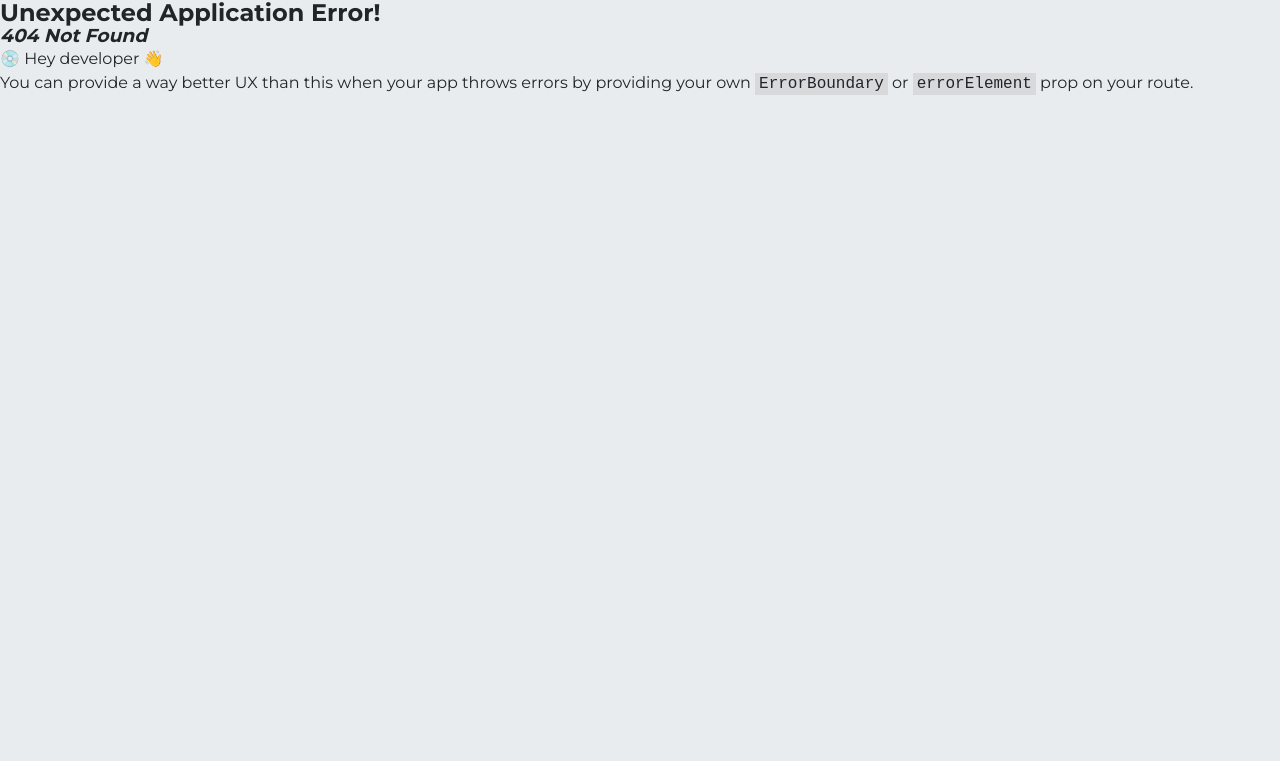
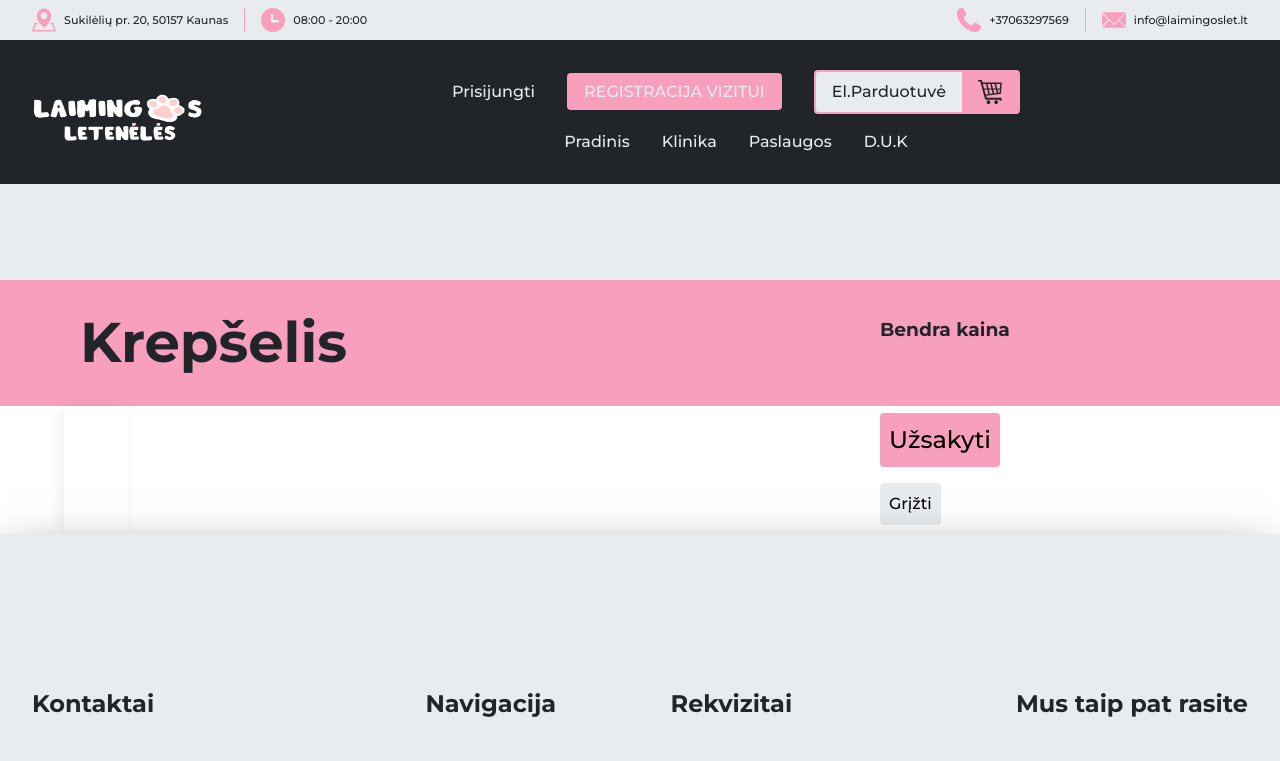
Before and after one commit to Jasiuka/vet-clinic, a React (Vite) app: page /krepselis in a window 1280 px wide. Before the commit this address had no page. Shown: the top 761 px of the page. Built offline with nearby package versions, Linux system fonts and the light colour scheme.

Commit message:
checkout page

```diff
--- a/server.js
+++ b/server.js
@@ -164,7 +164,7 @@ const getAppointments = async () => {
 
 const getProducts = async () => {
   let connection;
-  const query = `SELECT products.title, products.price, products.category, products.imagePath, manufacturer.mName FROM products LEFT JOIN manufacturer ON products.manufacturer = manufacturer.id`;
+  const query = `SELECT products.id, products.title, products.price, products.category, products.imagePath, manufacturer.mName FROM products LEFT JOIN manufacturer ON products.manufacturer = manufacturer.id`;
   connection = await pool.getConnection();
   const results = await connection.query(query);
   connection.end();
--- a/src/components/header/cart-dropdown/cart-dropdown.component.jsx
+++ b/src/components/header/cart-dropdown/cart-dropdown.component.jsx
@@ -31,7 +31,9 @@ export const CartDropdown = ({ isCartOpen }) => {
               Iš viso suma: {totalSum.toFixed(2)}
               {"€"}
             </p>
-            <Link className="cart-dropdown__bottom-button">Pirkti &gt;</Link>
+            <Link className="cart-dropdown__bottom-button" to={"/krepselis"}>
+              Pirkti &gt;
+            </Link>
           </div>
         </>
       )}
--- a/src/main.jsx
+++ b/src/main.jsx
@@ -30,6 +30,7 @@ import AppointmentPage from "./pages/appointment/appointment.page.jsx";
 import ShopPage from "./pages/shop/shop.page.jsx";
 import Pets from "./pages/auth-users/pets/pets.page.jsx";
 import PetPage from "./pages/auth-users/pets/pet-page/pet-page.jsx";
+import Checkout from "./pages/shop/checkout/checkout.page.jsx";
 import Control from "./pages/admin/control.page.jsx";
 const router = createBrowserRouter([
   {
@@ -127,6 +128,14 @@ const router = createBrowserRouter([
     ),
   },
   {
+    path: "/krepselis",
+    element: (
+      <Layout>
+        <Checkout />
+      </Layout>
+    ),
+  },
+  {
     path: "/valdymas",
     element: <Control />,
   },
--- a/src/pages/auth-users/pets/pet-page/pet-history.component.jsx
+++ b/src/pages/auth-users/pets/pet-page/pet-history.component.jsx
@@ -12,7 +12,7 @@ export const PetHistory = ({ id }) => {
     <div className="pet-page__history">
       <h2 className="pet-page__box-heading">Istorija</h2>
       <div className="pet-page__history-items">
-        {history[0]?.title ? (
+        {history[0]?.diagnosisDescription ? (
           history.map((historyItem, index) => {
             return (
               <div key={index} className="pet-page__history-item">
--- /dev/null
+++ b/src/pages/shop/checkout/checkout-cart-item.component.jsx
@@ -0,0 +1,34 @@
+import PropTypes from "prop-types";
+import { useDispatch } from "react-redux";
+import {
+  removeCartItem,
+  addItemToCart,
+} from "../../../store/cart/cart.reducer";
+export const CheckoutCartItem = ({ itemUrl, itemTitle, quantity, itemId }) => {
+  const dispatch = useDispatch();
+  const handleRemoveClick = (id) => dispatch(removeCartItem(id));
+  const handleIncrement = (id) => dispatch(addItemToCart(id));
+  return (
+    <div className="checkout__cart-item">
+      <img className="checkout__cart-item--image" src={itemUrl} />
+      <div className="checkout__cart-item--details">
+        <h2 className="checkout__cart-item--title">{itemTitle}</h2>
+      </div>
+      <div className="checkout__cart-item--quantity-box">
+        <button title="Atimti">-</button>
+        <p>{quantity}</p>
+        <button title="Pridėti">+</button>
+      </div>
+      <button onClick={handleRemoveClick} className="Panaikinti prekę">
+        X
+      </button>
+    </div>
+  );
+};
+CheckoutCartItem.propTypes = {
+  itemUrl: PropTypes.string,
+  itemTitle: PropTypes.string,
+  quantity: PropTypes.number,
+  itemId: PropTypes.number,
+};
+export default CheckoutCartItem;
--- a/src/pages/shop/checkout/checkout.page.jsx
+++ b/src/pages/shop/checkout/checkout.page.jsx
@@ -1,3 +1,44 @@
-export const Checkout = () => {};
+import { CheckoutCartItem } from "./checkout-cart-item.component";
+import { useSelector } from "react-redux";
+import "./checkout.style.css";
+export const Checkout = () => {
+  const cartItems = useSelector((state) => state.cart.cartItems);
+
+  const totalSum = cartItems.reduce(
+    (ac, cartItem) => ac + cartItem.price * cartItem.quantity,
+    0
+  );
+
+  return (
+    <main className="checkout">
+      <h1 className="page-heading for-observer">Krepšelis</h1>
+      <div className="checkout__inner">
+        <div className="checkout__cart-items">
+          {cartItems.map((item, index) => (
+            <CheckoutCartItem
+              key={index}
+              itemId={item.id}
+              itemTitle={item.title}
+              itemUrl={item.image}
+              quantity={item.quantity}
+            />
+          ))}
+        </div>
+        <div className="checkout__side">
+          <div className="checkout__side-contents">
+            <h3>Bendra kaina</h3>
+            <p className="checkout-total">{totalSum.toFixed(2)}€</p>
+            <button className="checkout-proceed" title={"Užsakyti"}>
+              Užsakyti
+            </button>
+            <button className="checkout-back" title={"Grįžti"}>
+              Grįžti
+            </button>
+          </div>
+        </div>
+      </div>
+    </main>
+  );
+};
 
 export default Checkout;
--- /dev/null
+++ b/src/pages/shop/checkout/checkout.style.css
@@ -0,0 +1,125 @@
+.checkout {
+  background-color: #fff;
+}
+
+.checkout__inner {
+  display: flex;
+  width: 100%;
+}
+
+.checkout__cart-items {
+  padding: var(--section-padding-top-bottom) var(--side-paddings);
+  display: flex;
+  flex-direction: column;
+  align-items: baseline;
+  gap: calc(var(--gap-lg) + var(--gap-lg));
+  max-width: 70%;
+}
+
+.checkout__side {
+  position: relative;
+  padding: var(--el-pd-lg);
+  max-width: 30%;
+  box-shadow: -3px 0px 15px -3px rgba(0, 0, 0, 0.1);
+}
+
+.checkout__side-contents {
+  position: fixed;
+  top: 40%;
+  right: 20%;
+  max-width: 100%;
+  display: flex;
+  flex-direction: column;
+  align-items: baseline;
+}
+
+.checkout-proceed {
+  border: 1px solid transparent;
+  background-color: var(--accent-color);
+  border-radius: var(--common-border-radius);
+  font-size: var(--font-sm-to-md);
+  padding: var(--el-pd-sm);
+  margin-bottom: var(--gap-md);
+  font-weight: 500;
+  transition: var(--main-transition);
+}
+
+.checkout-proceed:hover {
+  transform: scale(1.05);
+  background-color: #fff;
+  border: 1px solid var(--dark-grey);
+}
+
+.checkout-back {
+  border: 1px solid transparent;
+  background-color: var(--light-grey);
+  border-radius: var(--common-border-radius);
+  font-size: var(--font-sm);
+  padding: var(--el-pd-sm);
+  font-weight: 500;
+  transition: var(--main-transition);
+}
+
+.checkout-back:hover {
+  transform: scale(0.95);
+  background-color: #eae6e6;
+  border: 1px solid var(--dark-grey);
+}
+
+.checkout-total {
+  font-weight: 500;
+  font-size: var(--font-lg);
+  color: var(--accent-color);
+}
+
+.checkout__cart-item {
+  border-radius: var(--common-border-radius);
+  min-width: 100%;
+  padding: var(--el-pd-lg);
+  display: flex;
+  align-items: center;
+  gap: var(--gap-md);
+  box-shadow: 0px 4px 15px -3px rgba(0, 0, 0, 0.1);
+  max-height: 10rem;
+}
+
+.checkout__cart-item--image {
+  width: 8rem;
+  height: 100%;
+  object-fit: contain;
+}
+
+.checkout__cart-item--details {
+  display: flex;
+  align-items: center;
+  flex: 1;
+  gap: var(--gap-lg);
+}
+
+.checkout__cart-item--quantity-box {
+  display: flex;
+  align-items: center;
+  gap: var(--gap-md);
+}
+
+.checkout__cart-item--quantity-box p {
+  font-weight: 600;
+}
+
+.checkout__cart-item button {
+  font-size: var(--font-sm);
+  background-color: var(--accent-color);
+  font-weight: 500;
+  border: none;
+  padding: var(--el-pd-md);
+  cursor: pointer;
+  border-radius: var(--common-border-radius);
+  border: 1px solid transparent;
+  transition: var(--main-transition);
+}
+
+.checkout__cart-item button:hover {
+  transform: scale(1.05);
+  background-color: #fff;
+  border: 1px solid var(--dark-grey);
+}
--- a/src/store/cart/cart.reducer.js
+++ b/src/store/cart/cart.reducer.js
@@ -21,6 +21,9 @@ export const cartSlice = createSlice({
         action.payload
       );
     },
+    addItemQuantity: (state, action) => {
+      state.cartItems = incrementItem(current(state).cartItems, action.payload);
+    },
   },
 });
 
@@ -43,6 +46,15 @@ const addItem = (cartItems, itemToAdd) => {
   return [...cartItems, { ...itemToAdd, quantity: 1 }];
 };
 
+const incrementItem = (cartItems, itemToAddId) => {
+  return cartItems.map((cartItem) => {
+    cartItem.id === itemToAddId && {
+      ...cartItem,
+      quantity: cartItem.quantity + 1,
+    };
+  });
+};
+
 const removeFromCartItem = (cartItems, itemToRemoveId) => {
   return cartItems.filter((cartItem) => cartItem.id !== itemToRemoveId);
 };
```
